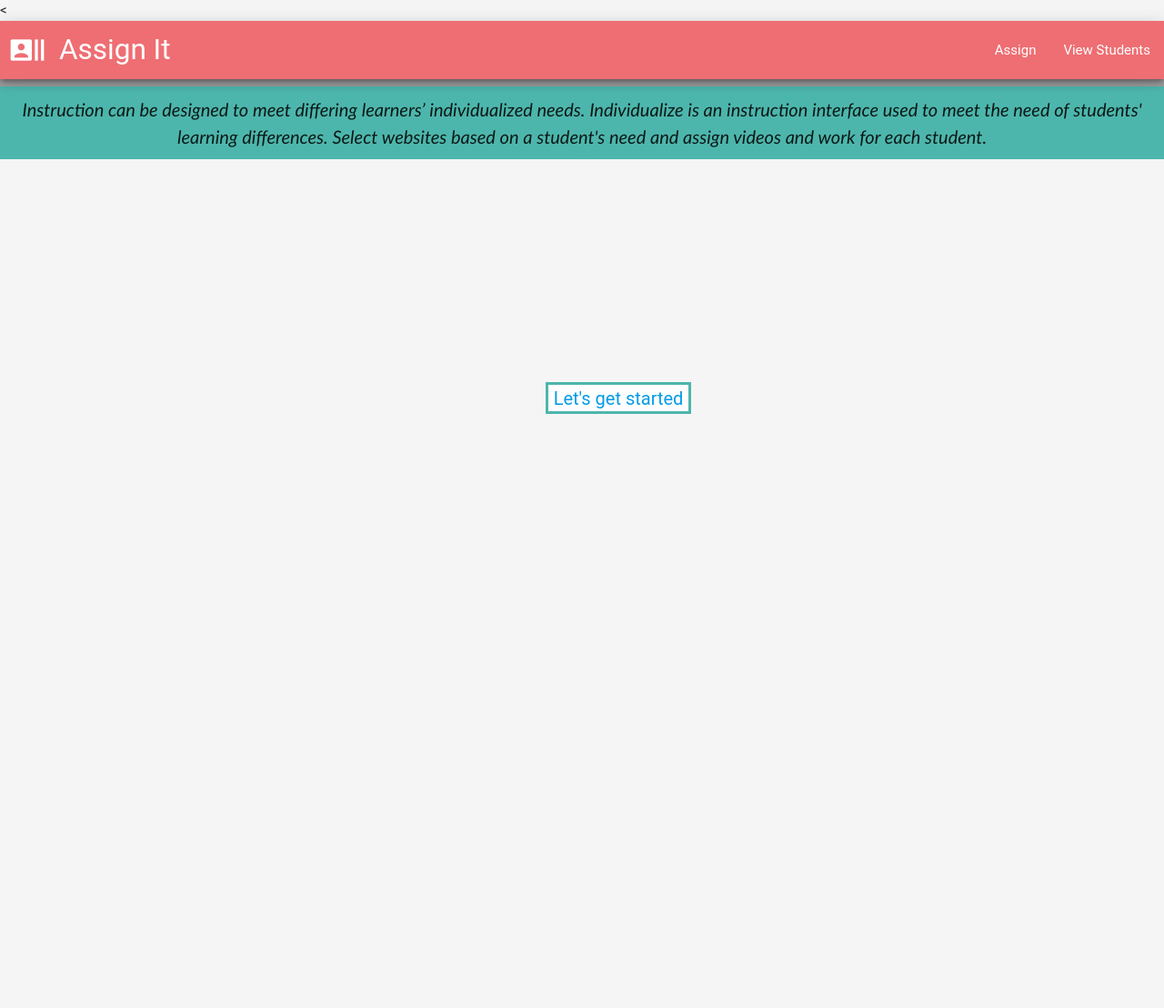
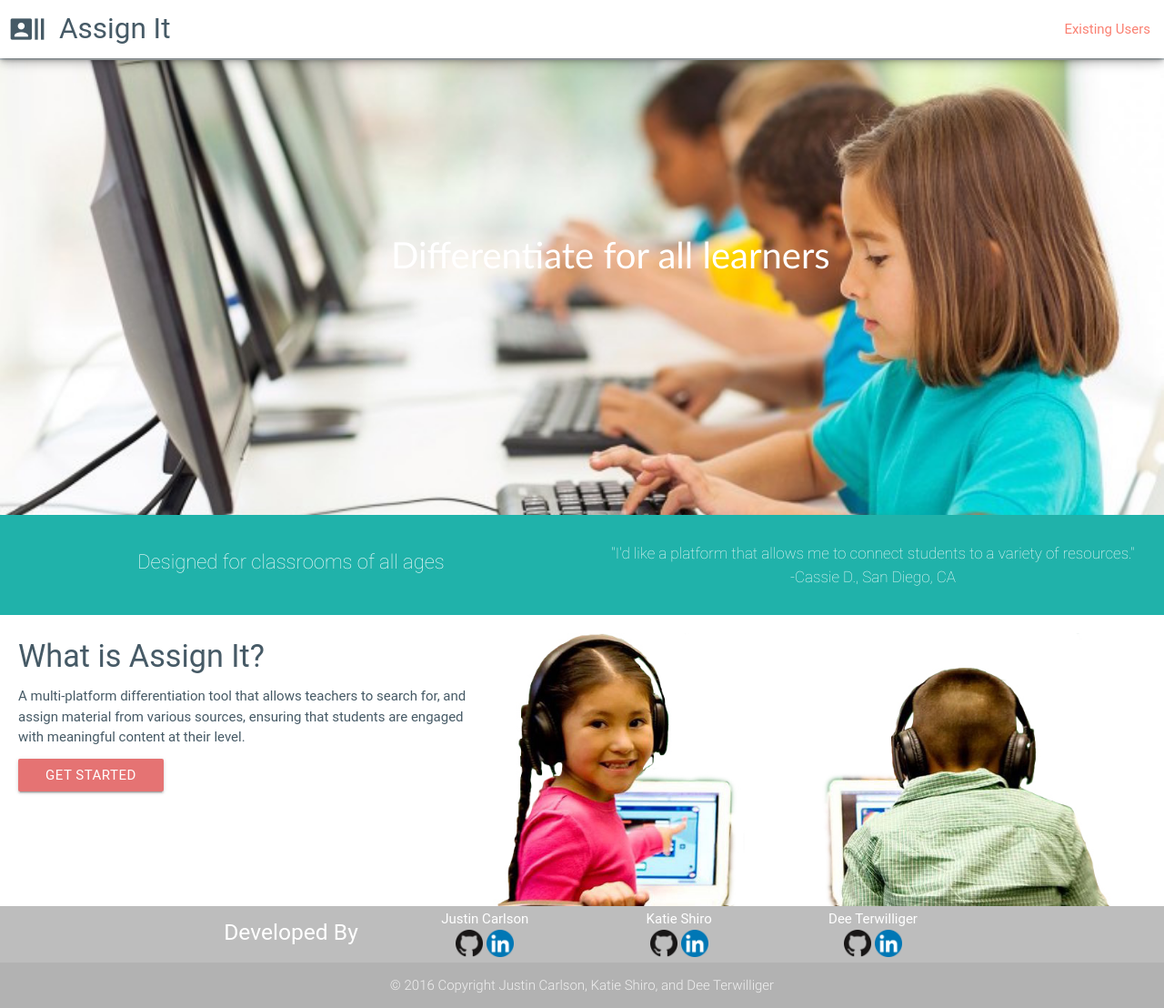
Before and after one commit to JustinRyanCarlson/Planning-for-Differentiation, a PHP site: page /start.html in a window 1280 px wide. Shown: the whole page at 91% size. Before the commit the page ends 455 px from the top, so only its background shows below. Run offline with PHP 8.4, Linux system fonts and the light colour scheme; some libraries are stand-ins or nearby versions; some web fonts are replaced.

Commit message:
start page styling and functionality

```diff
--- a/assets/css/style.css
+++ b/assets/css/style.css
@@ -219,101 +219,8 @@ textarea.materialize-textarea.valid,
 textarea.materialize-textarea:focus.valid {
     border-bottom: 1px solid salmon;
     box-shadow: 0 1px 0 0 salmon;
-    #picturesFrontPage {
-        font-size: 40px;
-        background-color: #cfd8dc;
-        font-family: Comic sans, Calibri, Trebuchet, sans-serif;
-    }
-}
-
-#instruction-set {
-    font-size: 25px;
-    height: 120px;
-}
-
-#instruction-set,
-#title-info {
-    font-style: italic;
-    font-family: Comic sans, Calibri, Trebuchet, sans-serif;
-    background-color: #4db6ac;
-    text-align: center;
-}
-
-.start-page-p {
-    padding: 10px;
-}
-
-.front-page-img {
-    width: 100%;
-    height: auto;
 }
 
 #padding-left-right {
     padding: 0 10px;
 }
-
-.bottom-edge {
-    position: static;
-    height: 8px;
-    background-color: #9e9e9e;
-}
-
-#title-info {
-    font-size: 20px;
-}
-
-#slideshow {
-    margin: auto;
-    position: relative;
-    width: auto;
-    height: auto;
-    padding: 1px;
-    box-shadow: 0 0 20px rgba(0, 0, 0, 0.4);
-    z-index: -1;
-}
-
-#slideshow > div {
-    position: absolute;
-    top: 10px;
-    left: 10px;
-    right: 10px;
-    bottom: 10px;
-}
-
-#leave-page {
-    font-size: 20px;
-    border-style: solid;
-    border-color: #4db6ac;
-    text-align: center;
-    background-color: white;
-}
-
-@media screen and (min-width: 960px) {
-    #leave-page {
-        height: 35px;
-        width: 160px;
-        position: fixed;
-        top: 420px;
-        left: 600px;
-    }
-}
-
-@media screen and (max-width: 960px) {
-    #leave-page {
-        height: 35px;
-        width: 160px;
-        position: fixed;
-        top: 420px;
-        left: 350px;
-    }
-}
-
-@media screen and (max-width: 768px) {
-    #leave-page {
-        height: 35px;
-        width: 160px;
-        position: fixed;
-        top: 420px;
-        left: 200px;
-    }
-}
--- /dev/null
+++ b/assets/css/styleStart.css
@@ -0,0 +1,219 @@
+* {
+    box-sizing: border-box;
+    margin: 0px;
+}
+
+html {
+    height: 100%;
+}
+
+body {
+    background: white;
+    height: 100%;
+}
+
+.row {
+    margin-bottom: 0px;
+}
+
+h2 {
+    font-size: 20px;
+    color: white;
+    margin-left: 10px;
+    margin-top: 15px;
+    margin-bottom: 15px;
+}
+
+nav {
+    margin-top: 10px;
+}
+
+.prefix,
+#icon_email,
+#icon_name {
+    color: white;
+}
+
+#student-input,
+#email-input,
+.validate {
+    margin-bottom: 0px;
+}
+
+#search-button {
+    margin-top: 10px;
+}
+
+.panel {
+    background: rgba(204, 204, 204, 0.3);
+    padding: 10px;
+    margin-top: 10px;
+}
+
+#no-padding {
+    padding: 0px;
+}
+
+.nav-extended {
+    margin-top: 0px;
+    padding-top: 20px;
+    padding-right: 10px;
+    padding-left: 10px;
+}
+
+.nav-links {
+    color: salmon;
+}
+
+.brand-logo {
+    position: relative;
+    top: 50%;
+    transform: translateY(-50%);
+}
+
+#logo {
+    font-size: 40px;
+    margin-left: 10px;
+}
+
+#picturesFrontPage {
+    font-size: 40px;
+    background-color: #cfd8dc;
+    font-family: Comic sans, Calibri, Trebuchet, sans-serif;
+    margin-bottom: 500px;
+}
+
+img {
+    width: 100%;
+    height: auto;
+}
+
+#slideshow {
+    margin: auto;
+    position: relative;
+    width: auto;
+    height: auto;
+    padding: 1px;
+    box-shadow: 0 0 20px rgba(0, 0, 0, 0.4);
+    z-index: -1;
+}
+
+#slideshow > div {
+    position: absolute;
+    top: 0px;
+    left: 0px;
+    right: 0px;
+    bottom: 0px;
+}
+
+
+/*Columns no padding*/
+
+.col.s12.m12.l12,
+.col.s12.m6.l6,
+.col.s7.m7.l7 {
+    padding: 0px;
+}
+
+.col.s5.m5.l5 {
+    padding-left: 20px;
+    padding-top: 10px;
+    padding-right: 0px;
+    padding-bottom: 0px;
+}
+
+
+/*Header*/
+
+#header {
+    background: white;
+    margin-top: 0px;
+}
+
+#assign-it {
+    color: #465a66;
+}
+
+#start-button {
+    margin-top: 12px;
+    margin-right: 10px;
+}
+
+
+/*Footer*/
+
+.page-footer {
+    color: white;
+}
+
+.footer-copyright {
+    margin-top: 0px;
+}
+
+#footer {
+    background: #bdbdbd;
+    padding-top: 3px;
+    margin-top: -50px;
+}
+
+.connect-icon {
+    height: 30px;
+    width: auto;
+}
+
+.content {
+    min-height: 100%;
+}
+
+.content-inside {
+    padding-bottom: 50px;
+}
+
+
+/*Middle Text*/
+
+.tagline {
+    color: white;
+    font-size: 40px;
+}
+
+.middle-text {
+    position: absolute;
+    top: 250px;
+    left: 430px;
+}
+
+
+/*About Area*/
+
+.teal-about {
+    height: 110px;
+    background: lightseagreen;
+    color: white;
+    font-size: 20px;
+}
+
+.quote {
+    margin-top: 30px;
+    font-size: 17px;
+}
+
+.cassie {
+    font-size: 17px;
+}
+
+.designed-for {
+    margin-top: 35px;
+    font-size: 22px;
+}
+
+.turned-around-student {
+    width: auto;
+    height: 300px;
+    margin-top: 20px;
+}
+
+.about {
+    background: white;
+    color: #465a66;
+}
--- a/assets/javascript/start.js
+++ b/assets/javascript/start.js
@@ -10,4 +10,8 @@ $(document).ready(function() {
             .end()
             .appendTo('#slideshow');
     }, 3000);
+
+    $("#start-button").on('click', function() {
+        location.href = 'index.html';
+    });
 });
--- a/start.html
+++ b/start.html
@@ -7,53 +7,119 @@
     <link rel="stylesheet" href="https://cdnjs.cloudflare.com/ajax/libs/materialize/0.97.8/css/materialize.min.css">
     <!-- Materialize Icons -->
     <link href="https://fonts.googleapis.com/icon?family=Material+Icons" rel="stylesheet">
-    <link rel="stylesheet" type="text/css" href="assets/css/style.css">
+    <link rel="stylesheet" type="text/css" href="assets/css/styleStart.css">
     <!--Let browser know website is optimized for mobile-->
     <meta name="viewport" content="width=device-width, initial-scale=1.0" />
 </head>
 
 <body>
-    <div class="outer-wrapper">
-        <<!-- Navbar -->
+    <div class="content">
+        <div class="content-inside">
+            <!-- Navbar -->
             <div class="navbar-fixed">
-                <nav class="z-depth-3 top-nav">
+                <nav class="z-depth-3 top-nav" id="header">
                     <div class="nav-wrapper">
-                        <div class="brand-logo">
+                        <div class="brand-logo" id="assign-it">
                             <i class="material-icons" id="logo">recent_actors</i>Assign It
                         </div>
                         <ul id="nav-mobile" class="right hide-on-med-and-down">
-                            <li><a href="index.html">Assign</a></li>
-                            <li><a href="students.html">View Students</a></li>
+                            <li><a href="index.html" class="nav-links">Existing Users</a></li>
                         </ul>
                     </div>
                 </nav>
             </div>
-            <div class="bottom-edge">
-                <br>
-            </div>
-            <div id="title-info">
-                <p class="start-page-p">Instruction can be designed to meet differing learners’ individualized needs. Individualize is an instruction interface used to meet the need of students' learning differences. Select websites based on a student's need and assign videos and work for each student.
-                </p>
-            </div>
-            <a href="index.html" id="leave-page">Let's get started</a>
-    </div>
-    <div id="picturesFrontPage" class="row">
+            <!-- Pictures -->
+            <div class="row" id="picturesFrontPage">
+                <div class="col s12 m12 l12">
                     <div id="slideshow">
                         <div>
-                <img src="assets/images/students1.jpeg" alt=" Working Together" class="front-page-img">
+                            <img src="assets/images/students1.jpeg" alt=" Working Together">
                         </div>
                         <div>
-                <img src="assets/images/students3.jpeg" alt=" Working Together" class="front-page-img">
+                            <img src="assets/images/students2.jpg" alt=" Working Together">
                         </div>
                         <div>
-                <img src="assets/images/students2.jpeg" alt=" Working Together" class="front-page-img">
+                            <img src="assets/images/students5.jpeg" alt=" Working Together">
+                        </div>
+                        <div>
+                            <img src="assets/images/students4.jpeg" alt=" Working Together">
+                        </div>
+                    </div>
+                    <div class="middle-text">
+                        <p class="tagline condensed light">Differentiate for all learners</p>
                     </div>
                 </div>
             </div>
-    <div id="leave-page">
-        <a href="index.html">Let's get started</a>
+            <div class="row">
+                <div class="col s12 m12 l12">
+                    <div class="row teal-about">
+                        <div class="col s12 m6 l6 center">
+                            <p class="designed-for thin">Designed for classrooms of all ages</p>
+                        </div>
+                        <div class="col s12 m6 l6 center">
+                            <p class="quote thin">"I'd like a platform that allows me to connect students to a variety of resources."</p>
+                            <p class="cassie thin">-Cassie D., San Diego, CA</p>
                         </div>
                     </div>
+                </div>
+            </div>
+            <div class="row">
+                <div class="col s5 m5 l5 about">
+                    <h4>What is Assign It?</h4>
+                    <p>A multi-platform differentiation tool that allows teachers to search for, and assign material from various sources, ensuring that students are engaged with meaningful content at their level.
+                    </p>
+                    <a class="waves-effect waves-light btn red lighten-2 left" id="start-button">Get Started</a>
+                </div>
+                <div class="col s7 m7 l7">
+                    <img src="assets/images/both.jpg" class="turned-around-student right" alt="students">
+                </div>
+            </div>
+        </div>
+    </div>
+    <!-- Footer -->
+    <footer class="page-footer" id="footer">
+        <div>
+            <div class="row">
+                <div class="col l2"></div>
+                <div class="col l2 s6 center">
+                    <h5>Developed By</h5>
+                </div>
+                <div class="col l2 s6 center">
+                    <p>Justin Carlson</p>
+                    <a href="https://github.com/JustinRyanCarlson" target="_blank">
+                        <img src="assets/images/githubicon.png" height="10" alt="GitHub" class="connect-icon">
+                    </a>
+                    <a href="#" target="_blank">
+                        <img src="assets/images/linkedinicon.png" height="10" alt="LinkedIn" class="connect-icon">
+                    </a>
+                </div>
+                <div class="col l2 s6 center">
+                    <p>Katie Shiro</p>
+                    <a href="https://github.com/kshiro622" target="_blank">
+                        <img src="assets/images/githubicon.png" height="30" alt="GitHub" class="connect-icon">
+                    </a>
+                    <a href="https://www.linkedin.com/in/katie-shiro" target="_blank">
+                        <img src="assets/images/linkedinicon.png" height="30" alt="LinkedIn" class="connect-icon">
+                    </a>
+                </div>
+                <div class="col l2 s6 center">
+                    <p>Dee Terwilliger</p>
+                    <a href="https://github.com/deenyt" target="_blank">
+                        <img src="assets/images/githubicon.png" height="30" alt="GitHub" class="connect-icon">
+                    </a>
+                    <a href="#" target="_blank">
+                        <img src="assets/images/linkedinicon.png" height="30" alt="LinkedIn" class="connect-icon">
+                    </a>
+                </div>
+                <div class="col l2"></div>
+            </div>
+        </div>
+        <div class="footer-copyright">
+            <div class="container center">
+                © 2016 Copyright Justin Carlson, Katie Shiro, and Dee Terwilliger
+            </div>
+        </div>
+    </footer>
     <!-- end of wrapper -->
     <script src="https://www.gstatic.com/firebasejs/3.6.1/firebase.js"></script>
     <script type="text/javascript" src="https://code.jquery.com/jquery-2.1.1.min.js"></script>
```
Also changed, not shown: assets/images/both.jpg (added), assets/images/girl.jpg (added), assets/images/students1.jpeg, assets/images/students2.jpeg (deleted), assets/images/students2.jpg (added), assets/images/students3.jpeg, assets/images/students4.jpeg (added), assets/images/students5.jpeg (added), assets/images/students6.jpeg (added), assets/images/students7.jpeg (added), 2 other files. Lines whose indentation alone changed are shown as unchanged.
